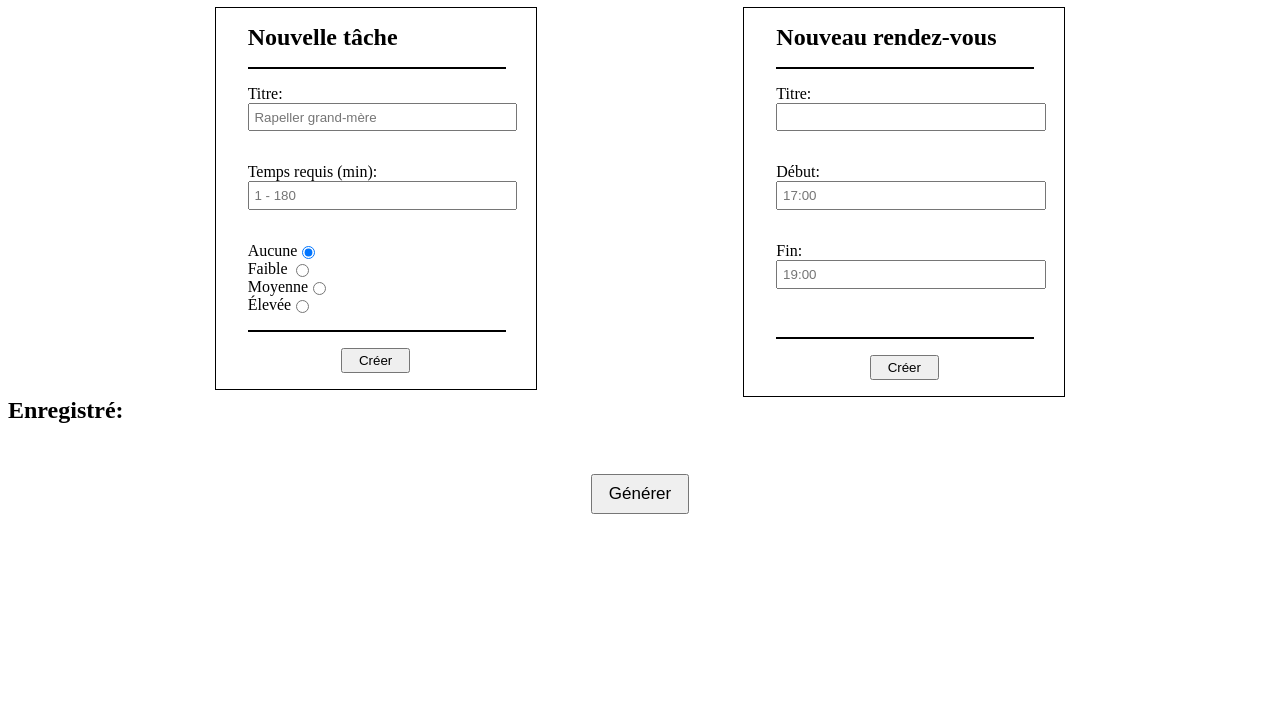
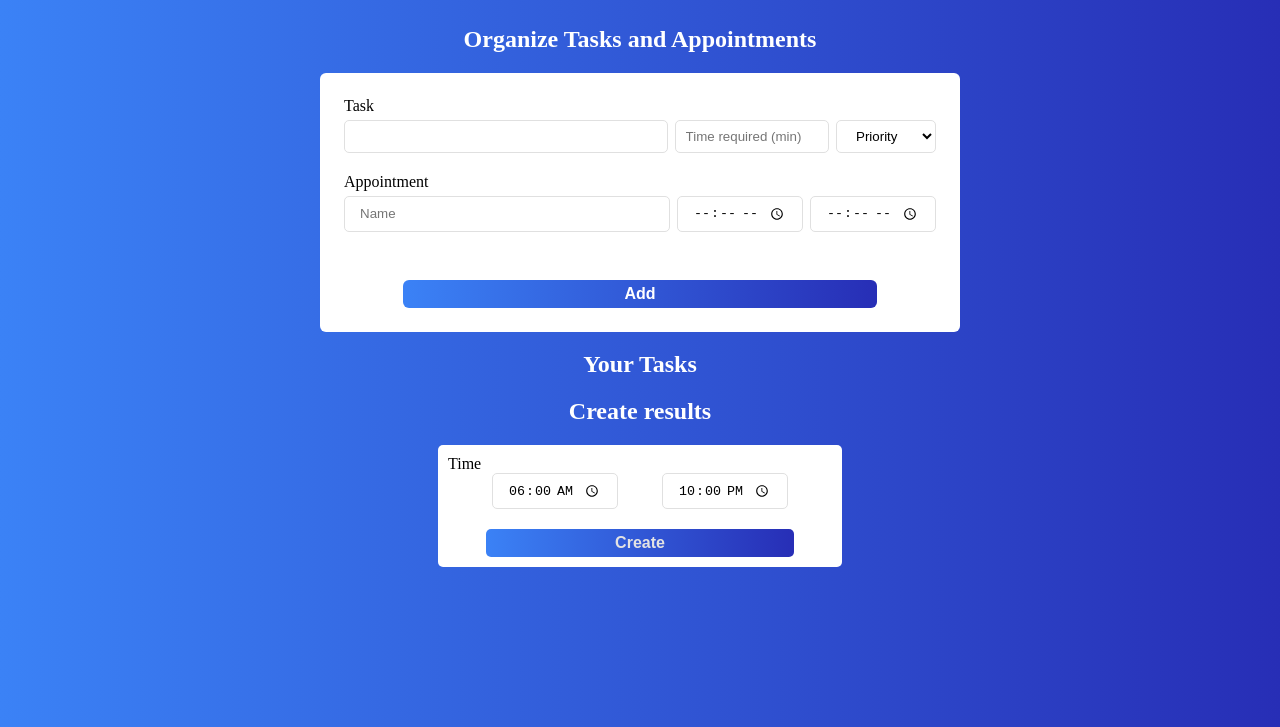
Before and after one commit to NotBrioche/TaskScheduler, a website: page public/index.html in a window 1280 px wide. Shown: the part 73-800 px from the top of the page. Drawn offline with Linux system fonts and the light colour scheme.

Commit message:
➕ Ajout du range de la journée + application design

```diff
--- /dev/null
+++ b/public/css/results.css
@@ -0,0 +1,61 @@
+html,
+body {
+  padding: 0px;
+  margin: 0px;
+}
+
+body {
+  background: #f3f4f6;
+}
+
+h2 {
+  color: black;
+
+  font-size: 18px;
+}
+
+.results {
+  display: flex;
+  flex-direction: column;
+}
+
+div.result {
+  display: flex;
+  flex-direction: row;
+  background-color: #ffffff;
+  justify-content: space-between;
+  padding: 15px;
+  border-radius: 5px;
+  width: 70vw;
+  margin: 0px auto;
+}
+
+.result ~ .result {
+  margin-top: 10px;
+}
+
+.result h1 {
+  font-size: 16px;
+  color: #374151;
+  margin: 0px;
+  padding: 0px;
+}
+
+.result p {
+  color: #6b7280;
+  margin: 0px;
+}
+
+button {
+  border: none;
+  color: #ffffff;
+  font-size: 16px;
+  font-weight: bold;
+  border-radius: 5px;
+  padding: 5px 15px;
+  background: linear-gradient(90deg, #3b82f6, #272eb6);
+  cursor: pointer;
+  width: 40%;
+  margin: 0px auto;
+  margin-top: 20px;
+}
--- a/public/css/style.css
+++ b/public/css/style.css
@@ -1,122 +1,200 @@
-hr {
-  border: 1px black solid;
-  width: 100%;
-  margin: 1rem 0px;
+html,
+body {
+  margin: 0px;
+  padding: 0px;
+}
+
+body {
+  background: linear-gradient(90deg, #3b82f6, #272eb6);
+}
+
+h1 {
+  color: #1e3a8a;
+  background-color: #ffffff;
+  margin-top: 0px;
+  padding: 14px;
+  font-size: 28px;
+  font-weight: bold;
 }
 
 h2 {
-  margin: 0px;
+  color: #ffffff;
+  font-size: 24px;
+  font-weight: 600;
+  text-align: center;
 }
 
-.invisible {
-  visibility: hidden;
+.inputs {
+  display: flex;
+  flex-direction: column;
+  justify-content: center;
+  justify-items: center;
+}
+
+.task {
+  width: 50vw;
+  margin: 0px auto;
 }
 
 .input {
   display: flex;
   flex-direction: column;
-  border: 1px black solid;
-  padding: 1rem 2rem;
-  width: 20dvw;
+  background-color: #ffffff;
+  border-radius: 6px;
+  padding: 24px;
+}
+
+.user_input {
+  display: flex;
+  flex-direction: column;
+}
+
+.user_input div {
+  display: flex;
+  flex-direction: row;
+  flex-wrap: wrap;
+  column-gap: 7px;
+  row-gap: 8px;
+}
+
+.user_input div ~ label {
+  margin-top: 20px;
+}
+
+.user_input div div {
+  display: flex;
+  flex-direction: column;
+  flex-grow: 1;
+  column-gap: auto;
+}
+
+label {
+  font-weight: 500;
+  margin-bottom: 5px;
+}
+
+.user_input input,
+.user_input select {
+  border-radius: 5px;
+  border: 1px solid #e0e0e0;
+  padding: 7px 15px;
+  background-color: #ffffff;
+}
+
+.user_input input[type="text"] {
+  flex-grow: 3;
+}
+
+.user_input input[type="number"] {
+  flex-grow: 2;
+  padding: 7px 10px;
+}
+
+.subinput label {
+  margin-bottom: 0px;
+  font-size: 0.9em;
+}
+
+.error {
+  color: #f6585b;
+  margin-top: 20px;
+  margin-bottom: 10px;
+  text-align: center;
+}
+
+.hidden {
+  visibility: hidden;
+}
+
+button[type="submit"] {
+  width: 80%;
+  border-radius: 6px;
+  border: none;
+  background: linear-gradient(90deg, #3b82f6, #272eb6);
+  color: #ffffff;
+  font-weight: 600;
+  font-size: 16px;
+  margin: 0px auto;
+  padding: 5px;
+}
+
+button[type="submit"]:hover {
+  cursor: pointer;
+}
+
+.elems {
+  width: 40vw;
   margin: 0px auto;
 }
 
 .elem {
-  border: 1px solid black;
+  background-color: #ffffff;
   display: flex;
   flex-direction: row;
+  border-radius: 5px;
+  padding: 16px;
+  margin-bottom: 10px;
   justify-content: space-between;
-  padding: 5px;
-  width: 40vw;
 }
 
-.elem > h1 {
-  font-size: 20px;
-  width: 50%;
-  margin: 0px;
+.elem h1 {
+  width: 60%;
+  margin: auto 0px;
+  padding: 0px;
+  font-size: medium;
+  color: #000000;
 }
 
-.elem > p {
-  margin: 0px;
+.elem p {
+  padding: 0px;
+  margin: auto 0px;
+  color: #6b7280;
 }
 
-.elem ~ .elem {
-  border-top: 0px;
-}
-
-.user_input > * {
-  display: block;
-  width: 100%;
-}
-
-.user_input > input {
-  padding: 0.3rem;
-}
-
-.input > button[type="submit"] {
-  align-self: center;
-  padding: 0.2rem 1rem;
-}
-
-.input > div.priority {
-  width: 25%;
-  justify-content: space-between;
-  display: flex;
-}
-
-.input p.error {
-  font-size: 13px;
-  color: red;
-  margin-top: 3px;
+.elem a > i {
+  color: #f6585b;
+  cursor: pointer;
 }
 
 .generate {
-  margin-top: 2rem;
-  width: 100%;
+  background-color: #ffffff;
+  padding: 10px;
+  width: 30vw;
+  border-radius: 5px;
+  margin: 0px auto;
+  margin-bottom: 30px;
   display: flex;
-  justify-content: center;
+  flex-direction: column;
 }
 
-.generate > button {
-  padding: 0.5rem 1rem;
-  font-size: 17px;
-}
-
-.results {
+.generate > form > div {
   display: flex;
-  flex-flow: column;
-  margin-top: 30px;
-}
-
-.results > .date {
-  text-align: center;
-  font-weight: bold;
-}
-
-div.result {
-  display: flex;
-  flex-flow: row;
-  border: 1px solid black;
-}
-
-div.result ~ div.result {
-  border-top: none;
-}
-
-.result > .number {
-  padding: 0px 10px;
-}
-
-.result > .title {
-  flex-grow: 1;
-}
-
-.result > .range {
-  padding: 0px 15px;
-}
-
-#inputs {
-  display: flex;
+  flex-wrap: wrap;
   flex-direction: row;
   justify-content: space-evenly;
 }
+
+.generate input {
+  border-radius: 5px;
+  border: 1px solid #e0e0e0;
+  padding: 7px 15px;
+}
+
+.generate button {
+  margin: 0px auto;
+  margin-top: 20px;
+  color: #ffffff;
+  background: linear-gradient(90deg, #3b82f6, #272eb6);
+  border-radius: 5px;
+  border: none;
+  padding: 5px;
+  font-size: 16px;
+  font-weight: bold;
+  cursor: pointer;
+  width: 80%;
+}
+
+.generate button:disabled {
+  color: #e3e3e3;
+  cursor: not-allowed;
+}
--- a/public/index.html
+++ b/public/index.html
@@ -3,117 +3,84 @@
   <head>
     <meta chabrset="UTF-8" />
     <meta name="viewport" content="width=device-width, initial-scale=1.0" />
+
+    <!-- Custom -->
     <link rel="stylesheet" href="css/style.css" />
     <script src="script/script.js" defer></script>
 
-    <title>TaskScheduler</title>
+    <!-- Icons -->
+    <link
+      rel="stylesheet"
+      href="https://fonts.googleapis.com/icon?family=Material+Icons"
+    />
+
+    <title>Task Scheduler</title>
   </head>
   <body>
-    <h1>TaskScheduler</h1>
-    <div id="inputs">
-      <form onsubmit="taskSubmit();">
+    <h1>Task Scheduler</h1>
+    <div class="inputs">
+      <div class="task">
+        <h2>Organize Tasks and Appointments</h2>
+        <form onsubmit="formSubmit();" name="input">
           <div class="input">
-          <h2>Nouvelle tâche</h2>
-          <hr />
             <div class="user_input">
-            <label for="title_task">Titre:</label>
-            <input type="text" id="title_task" required />
-            <p class="error invisible">Veuillez entrer un titre non vide</p>
-          </div>
-
-          <div class="user_input">
-            <label for="time">Temps requis (min):</label>
+              <label for="title_task">Task</label>
+              <div>
+                <input type="text" id="title_task" />
                 <input
                   type="number"
                   id="time"
-              placeholder="1 - 180"
+                  placeholder="Time required (min)"
                   min="1"
                   max="180"
-              required
                 />
-            <p class="error invisible">Veuillez entrer un nombre valide</p>
+                <select id="priority">
+                  <option value="none" disabled selected>Priority</option>
+                  <option value="none">None</option>
+                  <option value="low">Low</option>
+                  <option value="medium">Medium</option>
+                  <option value="high">High</option>
+                </select>
               </div>
 
-          <div class="priority">
-            <label for="no_priority">Aucune</label>
-            <input
-              type="radio"
-              name="priority"
-              id="no_priority"
-              value="none"
-              checked
-            />
+              <label for="title_event">Appointment</label>
+              <div>
+                <input type="text" id="title_event" placeholder="Name" />
+                <input type="time" id="appoint_start" />
+                <input type="time" id="appoint_end" />
               </div>
-          <div class="priority">
-            <label for="low_priority">Faible</label>
-            <input type="radio" name="priority" id="low_priority" value="low" />
             </div>
-          <div class="priority">
-            <label for="medium_priority">Moyenne</label>
-            <input
-              type="radio"
-              name="priority"
-              id="medium_priority"
-              value="medium"
-            />
-          </div>
-          <div class="priority">
-            <label for="high_priority">Élevée</label>
-            <input
-              type="radio"
-              name="priority"
-              id="high_priority"
-              value="high"
-            />
-          </div>
-          <hr />
-          <button type="submit">Créer</button>
-        </div>
-      </form>
-
-      <form onsubmit="eventSubmit();">
-        <div class="input">
-          <h2>Nouveau rendez-vous</h2>
-          <hr />
-          <div class="user_input">
-            <label for="title_event">Titre:</label>
-            <input type="text" id="title_event" required />
-            <p class="error invisible">Veuillez renseigner ce champ</p>
-          </div>
-
-          <div class="user_input">
-            <label for="start">Début:</label>
-            <input type="text" placeholder="17:00" id="start" required />
-            <p class="error invisible">Veuillez entrer un format valide</p>
-          </div>
-
-          <div class="user_input">
-            <label for="end">Fin:</label>
-            <input type="text" placeholder="19:00" id="end" required />
-            <p class="error invisible">Veuillez entrer un format valide</p>
-          </div>
-
-          <hr />
-          <button type="submit">Créer</button>
+            <p class="error hidden">You must at least fill one field</p>
+            <button type="submit">Add</button>
           </div>
         </form>
       </div>
+    </div>
 
-    <h2>Enregistré:</h2>
-    <br />
+    <h2>Your Tasks</h2>
     <template class="task">
       <div class="elem">
-        <h1>Faire la vaisselle</h1>
+        <h1>Task 1</h1>
         <p>15min</p>
-        <button onclick="deleteEntry(event);">X</button>
+        <a onclick="deleteEntry(event);"
+          ><i class="material-icons">delete</i></a
+        >
       </div>
     </template>
 
     <!-- Used by the script -->
     <div class="elems"></div>
 
+    <h2>Create results</h2>
     <div class="generate">
-      <button onclick="generateResult();">Générer</button>
+      <form id="range">
+        <label>Time</label>
+        <div>
+          <input type="time" id="range_start" value="06:00" name="start" />
+          <input type="time" id="range_end" value="22:00" name="end" />
+        </div>
+      </form>
+      <button onclick="generateResult();" disabled>Create</button>
     </div>
 
     <template class="result">
--- a/public/script/script.js
+++ b/public/script/script.js
@@ -1,106 +1,55 @@
-const taskTitle = document.getElementById("title_task");
-const taskPlaceholders = [
-  "Faire la vaiselle",
-  "Faire son lit",
-  "Appeler mon banquier",
-  "Rapeller grand-mère",
-];
+function formSubmit() {
+  const form = document.forms["input"];
+  console.log(form);
 
-taskTitle.placeholder =
-  taskPlaceholders[Math.floor(Math.random() * taskPlaceholders.length)];
+  const task = [];
+  const appoint = [];
+  let valid = true;
+  let errorMessage = "";
 
-// Sync on page load
-displaySessionStorage();
-
-function resetErrors() {
-  const errors = document.querySelectorAll(".error");
-  errors.forEach((e) => {
-    e.classList.add("invisible");
-  });
-}
-
-function taskSubmit() {
-  resetErrors();
-
-  const title = document.getElementById("title_task").value;
-
-  // No verification (HTML doing it all)
-  const time = document.getElementById("time").value;
-
-  let errorMessage = "";
-  let canSubmit = true;
-
-  if (title.trim() == "") {
-    errorMessage = "Veuillez donner un titre non vide";
-    canSubmit = false;
+  for (let i = 0; i < 3; i++) {
+    task.push(form[i]);
+    appoint.push(form[i + 3]);
   }
 
-  if (sessionStorage.getItem(title.trim()) != null) {
-    errorMessage = "Tâche déjà existante";
-    canSubmit = false;
+  if (task[0].value.trim() == "" && appoint[0].value.trim() == "") {
+    valid = false;
+    errorMessage = "You must at least fill one field";
+  } else {
+    if (task[0].value.trim() != "") {
+      if (task[1].value == "") {
+        valid = false;
+        errorMessage = "You must set the time needed for a task";
+      } else {
+        sessionStorage.setItem(
+          task[0].value.trim(),
+          `Task\t${task[0].value.trim()}\t${task[1].value}\t${task[2].value}`
+        );
+      }
+    }
+
+    if (appoint[0].value.trim() != "") {
+      if (appoint[1].value != "" && appoint[2].value != "") {
+        sessionStorage.setItem(
+          appoint[0].value.trim(),
+          `Appointment\t${appoint[0].value.trim()}\t${appoint[1].value}\t${
+            appoint[2].value
+          }`
+        );
+      } else {
+        valid = false;
+        errorMessage = "You must enter a start and an end hour";
+      }
+    }
   }
 
-  if (!canSubmit) {
-    event.preventDefault();
-    const error = document.querySelector("#title_task ~ p");
-    error.classList.remove("invisible");
+  if (!valid) {
+    const error = document.querySelector(".error");
     error.innerHTML = errorMessage;
-    return;
+    error.classList.remove("hidden");
   }
 
-  sessionStorage.setItem(title, `${title}\t${time}`);
-  displaySessionStorage();
-}
-
-function eventSubmit() {
-  resetErrors();
-
-  const title = document.getElementById("title_event").value;
-  const start = document.getElementById("start").value;
-  const end = document.getElementById("end").value;
-
-  const pattern = /^([0-1][0-9]|2[0-3]):[0-5][0-9]$/;
-
-  let errorMessage = "";
-  let canSubmit = true;
-
-  let ids = [];
-
-  if (title.trim() == "") {
-    errorMessage = "Veuillez donner un titre non vide";
-    canSubmit = false;
-    ids.push("title_event");
-  }
-
-  if (sessionStorage.getItem(title.trim()) != null) {
-    errorMessage = "Tâche déjà existante";
-    canSubmit = false;
-    ids.push("title_event");
-  }
-
-  if (!pattern.test(start)) {
-    errorMessage = "Veuillez enter une valeur dans le format HH:MM";
-    canSubmit = false;
-    ids.push("start");
-  }
-
-  if (!pattern.test(end)) {
-    errorMessage = "Veuillez enter une valeur dans le format HH:MM";
-    canSubmit = false;
-    ids.push("end");
-  }
-
-  if (!canSubmit) {
-    event.preventDefault();
-    ids.forEach((i) => {
-      const error = document.querySelector(`#${i} ~ p`);
-      error.classList.remove("invisible");
-      error.innerHTML = errorMessage;
-    });
-    return;
-  }
-
-  sessionStorage.setItem(title, `${title}\t${start}\t${end}`);
+  event.preventDefault();
   displaySessionStorage();
 }
 
@@ -110,19 +59,27 @@ function displaySessionStorage() {
     const content = sessionStorage.getItem(sessionStorage.key(i)).split("\t");
     const template = document.querySelector("template.task");
     const clone = template.content.cloneNode(true).firstElementChild;
-    if (content.length == 2) {
-      clone.children[0].innerHTML = content[0];
-      clone.children[1].innerHTML = content[1] + "min";
-    } else if (content.length == 3) {
-      clone.children[0].innerHTML = content[0];
-      clone.children[1].innerHTML = `${content[1]} - ${content[2]}`;
+    if (content[0] == "Task") {
+      clone.children[0].innerHTML = content[1];
+      clone.children[1].innerHTML = content[2] + "min";
+    } else if (content[0] == "Appointment") {
+      clone.children[0].innerHTML = content[1];
+      clone.children[1].innerHTML = `${content[2]} - ${content[3]}`;
     }
+
     document.querySelector(".elems").appendChild(clone);
+  }
+
+  const generate = document.querySelector(".generate");
+  if (document.querySelector(".elems").children.length < 1) {
+    generate.children[generate.children.length - 1].disabled = true;
+  } else {
+    generate.children[generate.children.length - 1].disabled = false;
   }
 }
 
 function deleteEntry(event) {
-  const elem = event.target.parentNode;
+  const elem = event.target.parentNode.parentNode;
   const key = elem.children[0].innerHTML;
   sessionStorage.removeItem(key);
   displaySessionStorage();
@@ -135,14 +92,14 @@ async function generateResult() {
   for (let i = 0; i < sessionStorage.length; i++) {
     const obj = new Object();
     const elems = sessionStorage.getItem(sessionStorage.key(i)).split("\t");
-    obj.name = elems[0];
+    obj.name = elems[1];
 
-    if (elems.length == 2) {
-      obj.time_to_do = parseInt(elems[1]);
-    } else if (elems.length == 3) {
+    if (elems[0] == "Task") {
+      obj.time_to_do = parseInt(elems[2]);
+    } else if (elems[0] == "Appointment") {
       const d = new Date();
       for (let j = 0; j < 2; j++) {
-        const hm = elems[j + 1].split(":");
+        const hm = elems[j + 2].split(":");
         const dateStr = new Date(
           d.getFullYear(),
           d.getMonth(),
@@ -155,34 +112,51 @@ async function generateResult() {
         else obj.end = dateStr.substring(0, dateStr.length - 5);
       }
     }
+
     tasks.push(obj);
   }
 
   tasksObj.tasks = tasks;
+  const range = new Object();
+
+  const form = document.querySelector("#range");
+
+  const start = form[0].value.split(":");
+  const end = form[1].value.split(":");
+  const d = new Date();
+
+  range.start = new Date(
+    d.getFullYear(),
+    d.getMonth(),
+    d.getDay(),
+    start[0],
+    start[1]
+  ).toISOString();
+  range.end = new Date(
+    d.getFullYear(),
+    d.getMonth(),
+    d.getDay(),
+    end[0],
+    end[1]
+  ).toISOString();
+  tasksObj.range = range;
   const results = document.querySelector(".results");
-  const template = document.querySelector("template.result");
 
   results.innerHTML = `<div class="date">${new Date().toLocaleDateString()}</div>`;
 
-  await fetch("http://localhost:3000/order", {
+  await fetch("http://localhost:3500/order", {
     method: "POST",
     headers: {
       "Content-Type": "application/json",
     },
     body: JSON.stringify(tasksObj),
   }).then((text) =>
-    text.text().then((data) =>
-      JSON.parse(data).forEach((e, k) => {
-        const clone = template.content.cloneNode(true).firstElementChild;
-        clone.children[0].innerHTML = k + 1;
-        clone.children[1].innerHTML = e.name;
-        clone.children[2].innerHTML =
-          new Date(e.start).toLocaleTimeString() +
-          " - " +
-          new Date(e.end).toLocaleTimeString();
-        clone.children[3].innerHTML = e.timeToDo + "min";
-        results.appendChild(clone);
-      })
-    )
+    text.text().then((data) => {
+      const uuid = self.crypto.randomUUID();
+      sessionStorage.setItem(uuid, data);
+      window.location.href = `results.html?uuid=${uuid}`;
+    })
   );
 }
+// Show storage on startup
+displaySessionStorage();
--- a/src/app.ts
+++ b/src/app.ts
@@ -5,7 +5,7 @@ import path from "path";
 dotenv.config();
 
 const app: Application = express();
-const port = process.env.PORT || 3000;
+const port = process.env.PORT || 3500;
 
 const publicDirectoryPath = path.join(__dirname, "../public");
 
```
Also changed, not shown: public/results.html (added, +35 -0 lines), public/script/results.js (added, +38 -0 lines). Lines whose indentation alone changed are shown as unchanged.
